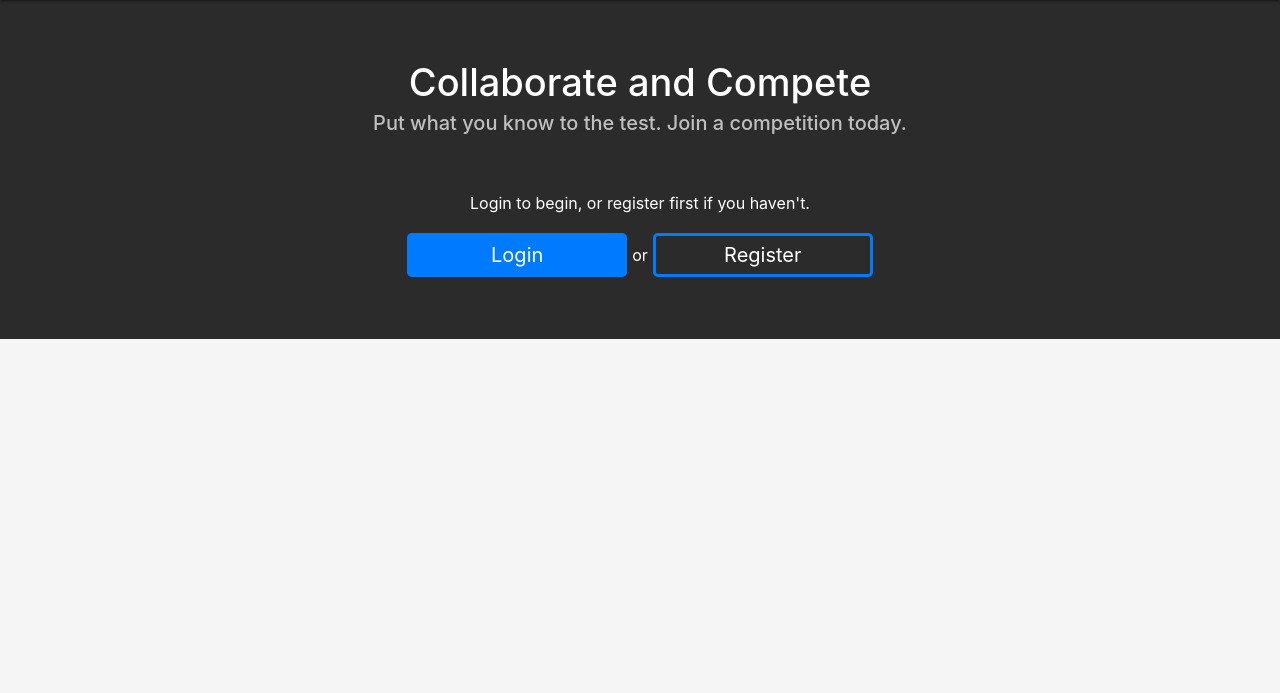
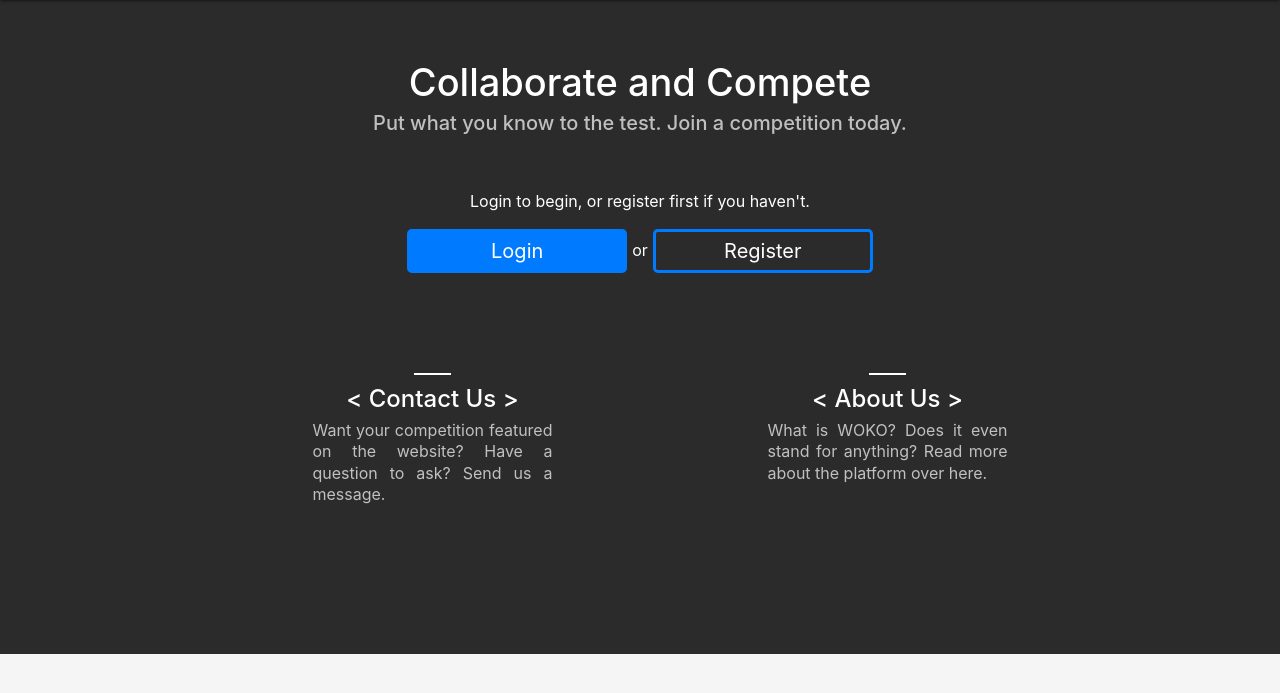
Before and after one commit to naseelemak/WOKO, a PHP site: page / in a window 1280 px wide. Shown: the part 56-749 px from the top of the page. Run offline with PHP 8.4, Linux system fonts and the light colour scheme.

Commit message:
Home page improvements.

```diff
--- a/assets/css/style.css
+++ b/assets/css/style.css
@@ -47,14 +47,8 @@ button:hover {
     width: 100%;
 }
 
-.homepage {
-    background-color: #2b2b2b;
-    display: flex;
-    flex-flow: column nowrap;
-    padding: 0;
-    text-align: center;
-    align-items: center;
-    justify-content: center;
+ul {
+    list-style: none;
 }
 
 /* For drop shadows */
@@ -65,6 +59,14 @@ button:hover {
 
 
 /* Home */
+
+.homepage {
+    background-color: #2b2b2b;
+    display: flex;
+    padding: 0;
+    text-align: center;
+    line-height: 1.35;
+}
 
 @media only screen and (max-width: 480px) {
 
@@ -166,12 +168,49 @@ button:hover {
     color: #fff;
     display: inline-block;
     padding: 4px 10px;
-    width: 224px;
     width: 220px;
 }
 
 .homepage-or {
     margin: 5px;
+}
+
+.homepage-line {
+    border: 1.75px solid #fff;
+    border-color: #fff;
+    margin: 100px auto 10px;
+    max-width: 35px;
+}
+
+.homepage a:hover {
+    color: #fff;
+}
+
+.homepage-contact-area {
+    color: #fff;
+    text-align: center;
+    margin: 0 auto 80px;
+    display: flex;
+    justify-content: center;
+    max-width: 950px;
+}
+
+.homepage-contact-item {
+    flex: 0 1 50%;
+    margin: 0 48px;
+    position: relative;
+}
+
+.homepage-contact-title {
+    margin: 0 0 6px;
+    font-size: 24px;
+}
+
+.homepage-contact-description {
+    opacity: .7;
+    margin: 0 auto 8px;
+    text-align: justify;
+    max-width: 240px;
 }
 
 
--- a/index.php
+++ b/index.php
@@ -22,12 +22,28 @@ include 'misc/header.php';
             <!-- Register Button -->
             <a class="btn btn-lg homepage-btn" href="register.php" role="button">Register</a>
 
-            <br><br>
         </div>
+
+
+        <ul class="homepage-contact-area">
+            <li class="homepage-contact-item">
+                <hr class="homepage-line">
+                <div>
+                    <h3 class="homepage-contact-title">&lt; Contact Us ></h3>
+                    <p class="homepage-contact-description">Want your competition featured on the website? Have a question to ask? Send us a message.</p>
+                </div>
+            </li>
+            <li class="homepage-contact-item">
+                <hr class="homepage-line">
+                <div>
+                    <h3 class="homepage-contact-title">&lt; About Us ></h3>
+                    <p class="homepage-contact-description">What is WOKO? Does it even stand for anything? Read more about the platform over here.</p>
+                </div>
+            </li>
+        </ul>
     </div>
-</div>
 
-<?php
+    <?php
 
 include 'misc/footer.php';
 
```
